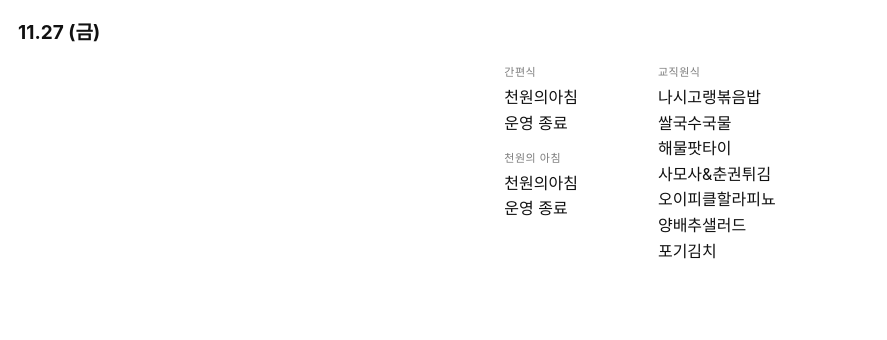
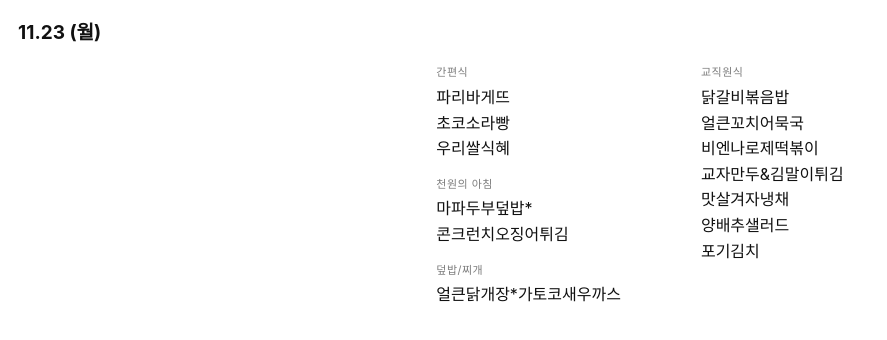
Before and after one commit to amaid-i0/menu-widget, a plain HTML site: page index.html in a window 1280 px wide. Shown: the whole page, without its empty margins (0-887 px from the left). Drawn offline with Linux system fonts and the light colour scheme.

Commit message:
update menu

```diff
--- a/index.html
+++ b/index.html
@@ -15,6 +15,6 @@
   .label{opacity:.55;font-size:11px;letter-spacing:.5px;margin-bottom:3px}
 </style></head>
 <body><div id="wrap">
-  <div id="date">11.27 (금)</div>
-  <div id="cols"><div class="col"><div class="corner"><div class="label">간편식</div>천원의아침 <br>운영 종료</div><div class="corner"><div class="label">천원의 아침</div>천원의아침 <br>운영 종료</div></div><div class="col"><div class="corner"><div class="label">교직원식</div>나시고랭볶음밥<br>쌀국수국물<br>해물팟타이<br>사모사&amp;춘권튀김<br>오이피클할라피뇨<br>양배추샐러드<br>포기김치</div></div></div>
+  <div id="date">11.23 (월)</div>
+  <div id="cols"><div class="col"><div class="corner"><div class="label">간편식</div>파리바게뜨<br>초코소라빵<br>우리쌀식혜</div><div class="corner"><div class="label">천원의 아침</div>마파두부덮밥*<br>콘크런치오징어튀김</div><div class="corner"><div class="label">덮밥/찌개</div>얼큰닭개장*가토코새우까스</div></div><div class="col"><div class="corner"><div class="label">교직원식</div>닭갈비볶음밥<br>얼큰꼬치어묵국<br>비엔나로제떡볶이<br>교자만두&amp;김말이튀김<br>맛살겨자냉채<br>양배추샐러드<br>포기김치</div></div></div>
 </div></body></html>
```
